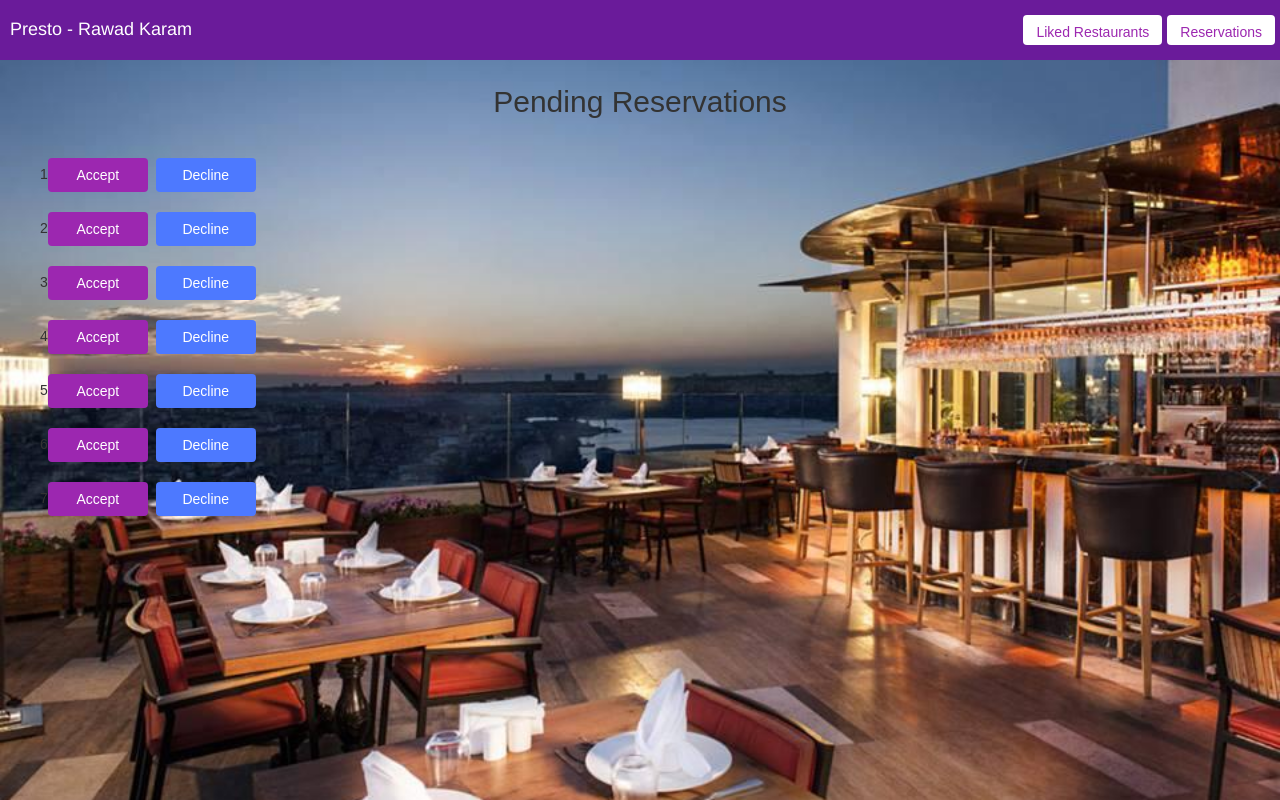
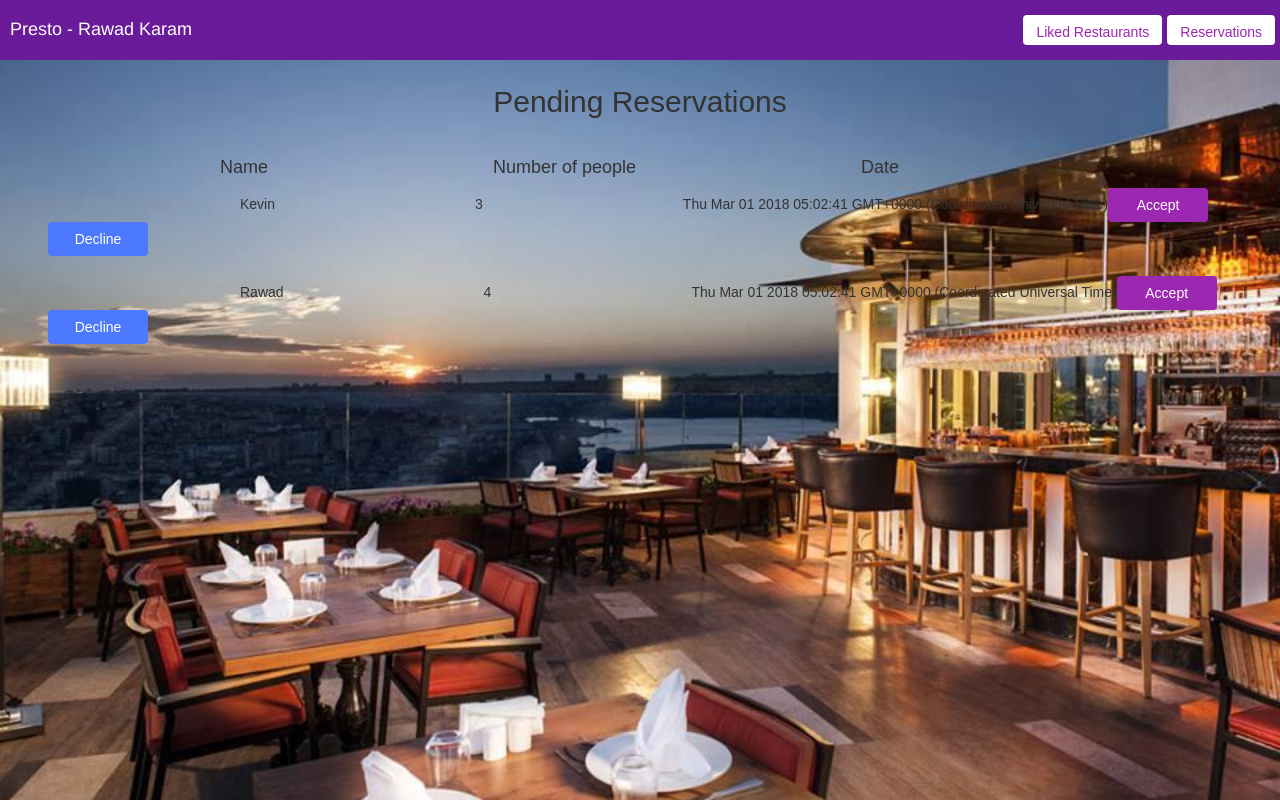
Before and after one commit to rawad663/Presto, a React (Create React App) app: page /reservations in a window 1280 px wide. Built offline with nearby package versions, Linux system fonts and the light colour scheme; no server answers; what phone-number-prop-type would draw is missing.

Commit message:
Add makeup data on the list, still need styling

```diff
--- a/src/components/RestaurantReservationsComponent/index.js
+++ b/src/components/RestaurantReservationsComponent/index.js
@@ -4,6 +4,10 @@ import { Button, Form, FormGroup, Label, Input, FormText, Row, Col } from 'react
 import PropTypes from "prop-types";
 import NavBar from '../custom_components/NavBar';
 import {routes, aGet} from "../../api/api";
+
+
+
+
 
 
 const RestaurantReservationsComponent = props => {
@@ -27,7 +31,15 @@ const RestaurantReservationsComponent = props => {
             backgroundColor:'gray',
             width: 100,
             color: '#404040'
+        },
+        list:{
+            marginLeft:200
+
+        },
+        head:{
+            marginLeft:220
         }
+
 
     };
 
@@ -59,13 +71,19 @@ const RestaurantReservationsComponent = props => {
             console.log(error);
         });
 
+     var  res1 =  {name:'Kevin', NumberOfPpl: 3, time:Date("October 13, 2014 11:13:00")};
+    var  res2 =  {name:'Rawad', NumberOfPpl: 4, time:Date("October 13, 2014 11:13:00")};
 
-    const reservation = [1, 2, 3, 4, 5,6,7];
 
-    const listItems = reservation.map((reservations) =>
 
-        <span>{reservations}
-            <span>{}</span>
+
+    const reservationlist = [res1,res2];
+
+    const listItems = reservationlist.map((reservations) =>
+
+        <span style={styles.list} >{reservations.name}
+            <span style={styles.list}>{reservations.NumberOfPpl}</span>
+             <span style={styles.list}>{reservations.time}</span>
             <Button
                 onClick={props.handleAccept}
                 style={{ ...styles.buttonAccept, }}
@@ -97,6 +115,10 @@ const RestaurantReservationsComponent = props => {
 
                 </div>
 
+                <h4> <span style={styles.head}> Name </span>
+                    <span style={styles.head}>Number of people </span>
+                    <span style={styles.head}>Date</span></h4>
+
                 <div >
 
                     <ul>{listItems}</ul>
```
